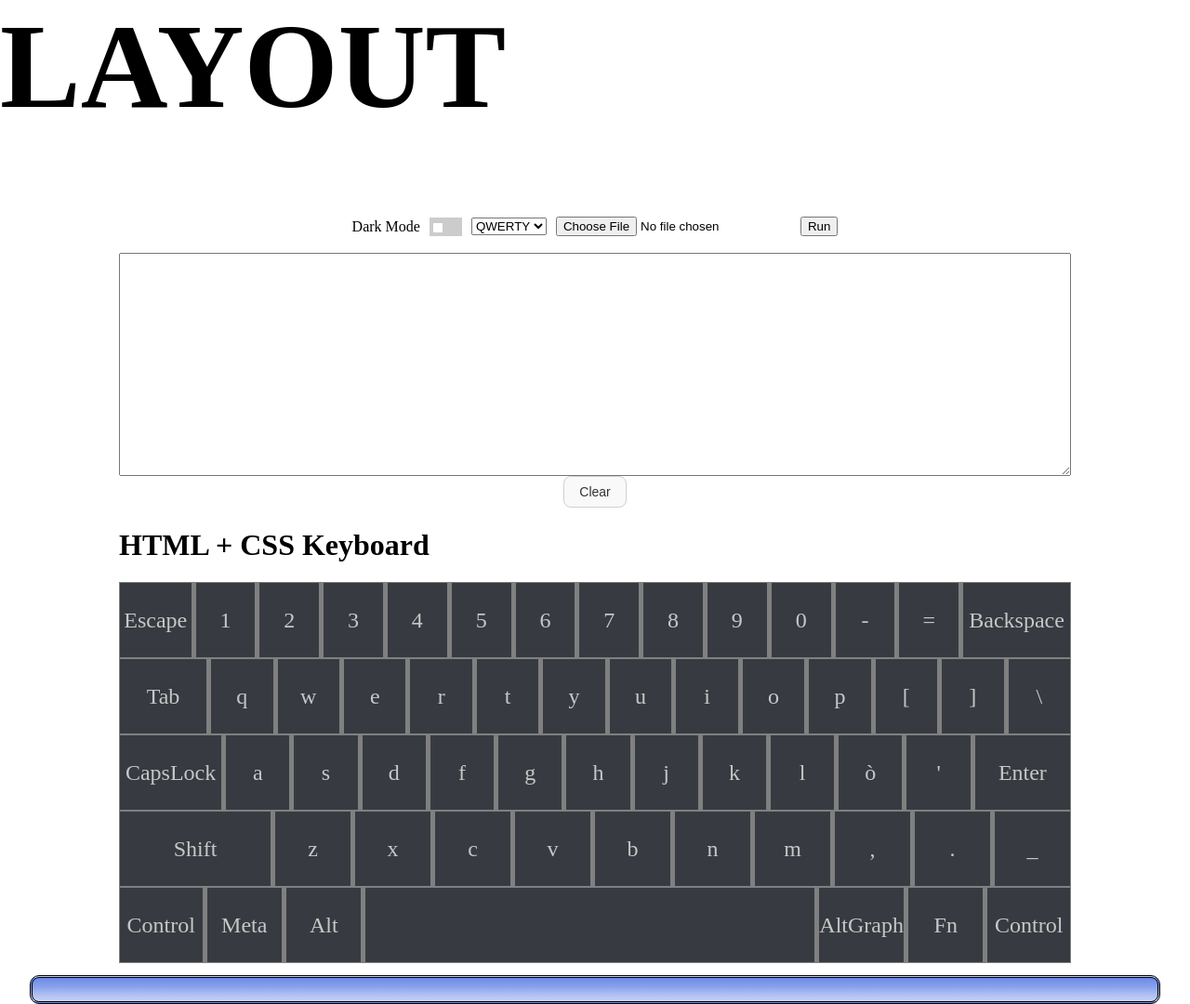
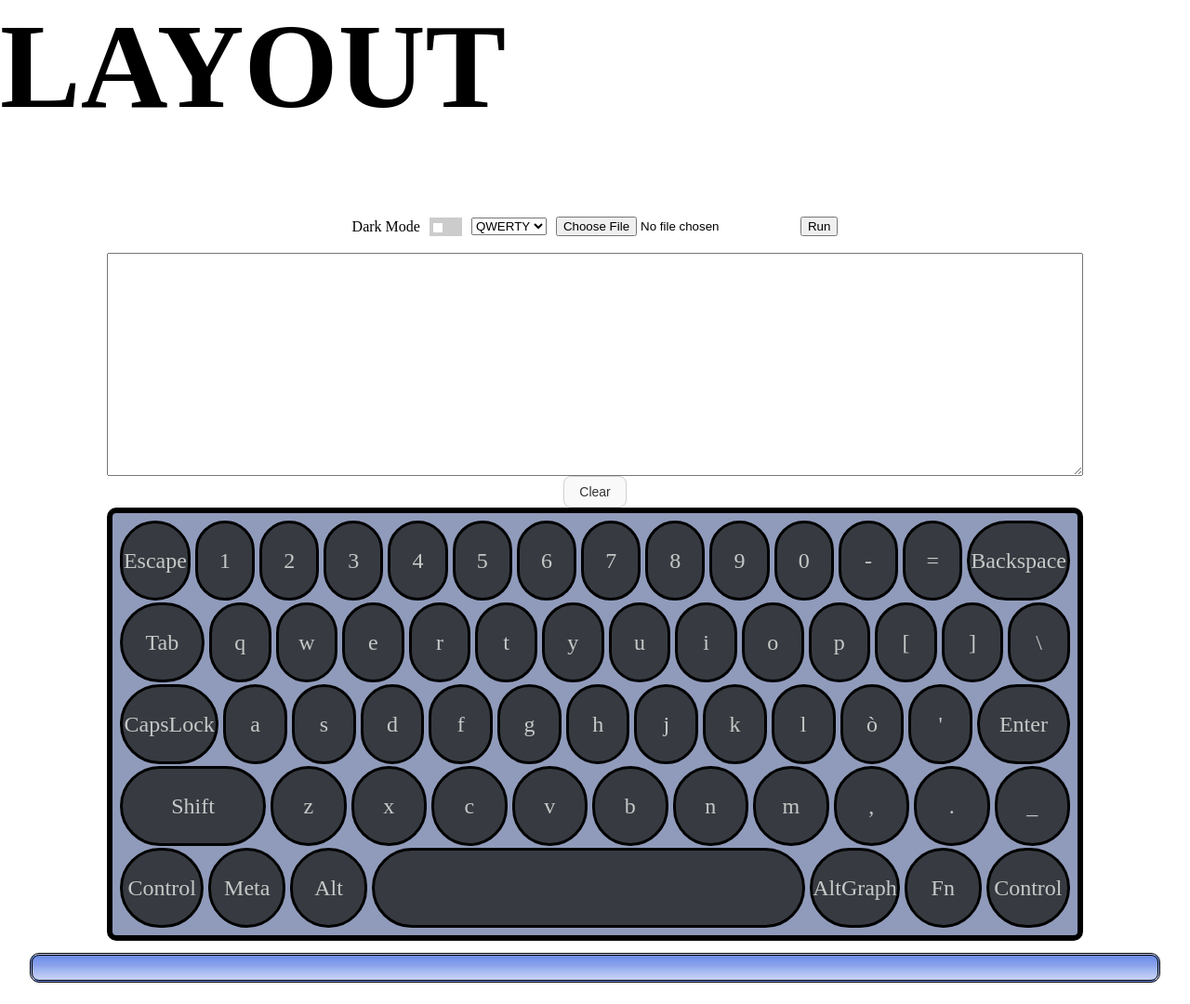
Before and after one commit to ec-uni/KEV, a Flask app: page / in a window 1280 px wide. Shown: the part 241-1321 px from the top of the page at 93% size. After the commit the page ends 1298 px from the top, so only its background shows below. Run offline with Flask 3, Linux system fonts and the light colour scheme.

Commit message:
Updated Keyboard design, implemented heatmap generation from a text file (that heatmap is valid for the selected keyboard layout with the menubar, improved UX resolved a problem for which the heatmap continue to generate even if the textbar is not focused.

```diff
--- a/static/css/base.css
+++ b/static/css/base.css
@@ -45,8 +45,7 @@ body {
   justify-content:center;
   min-height: 100vh;
   background-color: var(--body-bg);
-}
-
+  }
 main {
   flex: 1;
 }
--- a/static/css/index.css
+++ b/static/css/index.css
@@ -61,8 +61,11 @@ input:checked + .slider:before {
 	align-items: center;
 	justify-content: center;
 	width:80vw;
-	background-color:grey;
-	/*padding: 10px;*/
+	background-color:#909bbb;
+	border-width: 6px;
+	border-style:solid;
+	padding: 7px;
+	border-radius: 10px;
 }
 .keyboard-row
 {
@@ -86,6 +89,9 @@ input:checked + .slider:before {
 	align-items:center;
 	justify-content:center;
 	height: clamp(1rem,40vh,5rem);
+	border-radius: 90px;
+	border-style:solid;
+	border-width:3px;
 }
 .keyboard-key > p
 {
--- a/static/js/lib.js
+++ b/static/js/lib.js
@@ -1,5 +1,4 @@
 const dati = document.querySelectorAll(".keyboard-key p");
-export let maxPresses = 0;
 export const ignoredCodes = [
         "ShiftLeft", "ShiftRight",
         "ControlLeft", "ControlRight",
@@ -84,13 +83,13 @@ export function getKey(code)
 export function getKeyCode(label)
 {
 	let res;
-	layout_selector = document.querySelector("#Keyboard-Layout");
+        let layout_selector = document.querySelector("#Keyboard-Layout");
 	const layout = keyboard_layouts[layout_selector.value];
 	for(let i=0; i<layout.length;i++)
 	{
             if (layout[i] === label)
              	 {
-    	       		 res = codes[i];
+    	       		 res = KeyCodes[i];
        		     break;
   		 }
 	}
@@ -211,6 +210,5 @@ export function resetCountKeysVariables(maxPresses)
     dati.forEach(tasto => {
             tasto.parentElement.dataset.pressCount = 0;
    });
-   maxPresses = 0;
 
 }
--- a/templates/index.html
+++ b/templates/index.html
@@ -42,7 +42,6 @@
 
 </form>
 
-<h1>HTML + CSS Keyboard</h1>
 <div class="keyboard cont-col">
 	<!-- riga 0  -->
 	<div class="keyboard-row cont-row">
```
Also changed, not shown: static/js/index.js (+63 -1 lines), static/img/background.jpg (added), 1 other file.
